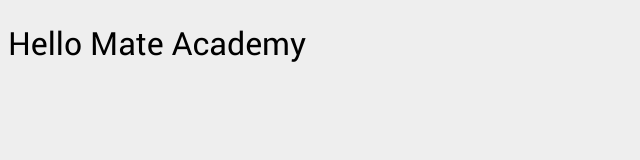
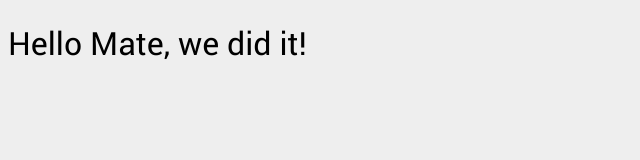
Before and after one commit to mkyloa/test-repo, a website built with Parcel: page src/index.html in a window 1280 px wide. Shown: the full height of the page, 0-640 px from the left. Built offline with nearby package versions, Linux system fonts and the light colour scheme.

Commit message:
cloned landing

```diff
--- a/package.json
+++ b/package.json
@@ -22,7 +22,7 @@
     "@mate-academy/bemlint": "^0.1.1",
     "@mate-academy/eslint-config": "*",
     "@mate-academy/linthtml-config": "0.0.2",
-    "@mate-academy/scripts": "^0.2.0",
+    "@mate-academy/scripts": "^1.2.8",
     "@mate-academy/stylelint-config": "0.0.9",
     "colors": "^1.3.3",
     "eslint": "^5.16.0",
--- a/src/index.html
+++ b/src/index.html
@@ -7,7 +7,7 @@
     <link rel="stylesheet" href="./styles/main.scss">
   </head>
   <body>
-    <h1>Hello Mate Academy</h1>
+    <h1>Hello Mate, we did it!</h1>
     <script type="text/javascript" src="scripts/main.js"></script>
   </body>
 </html>
```
Also changed, not shown: .bemlintrc.json (added), .github/workflows/test.yml, .linthtmlrc.json, 1 other file.
